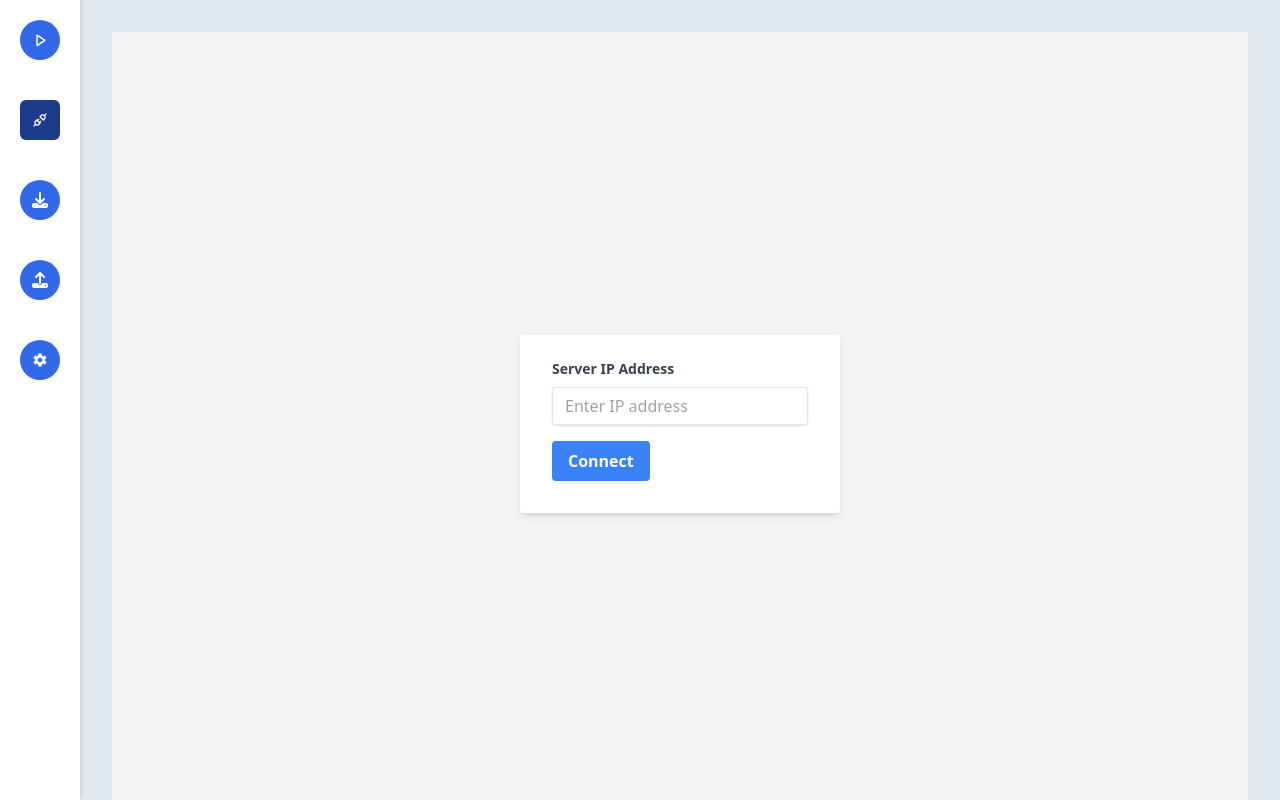
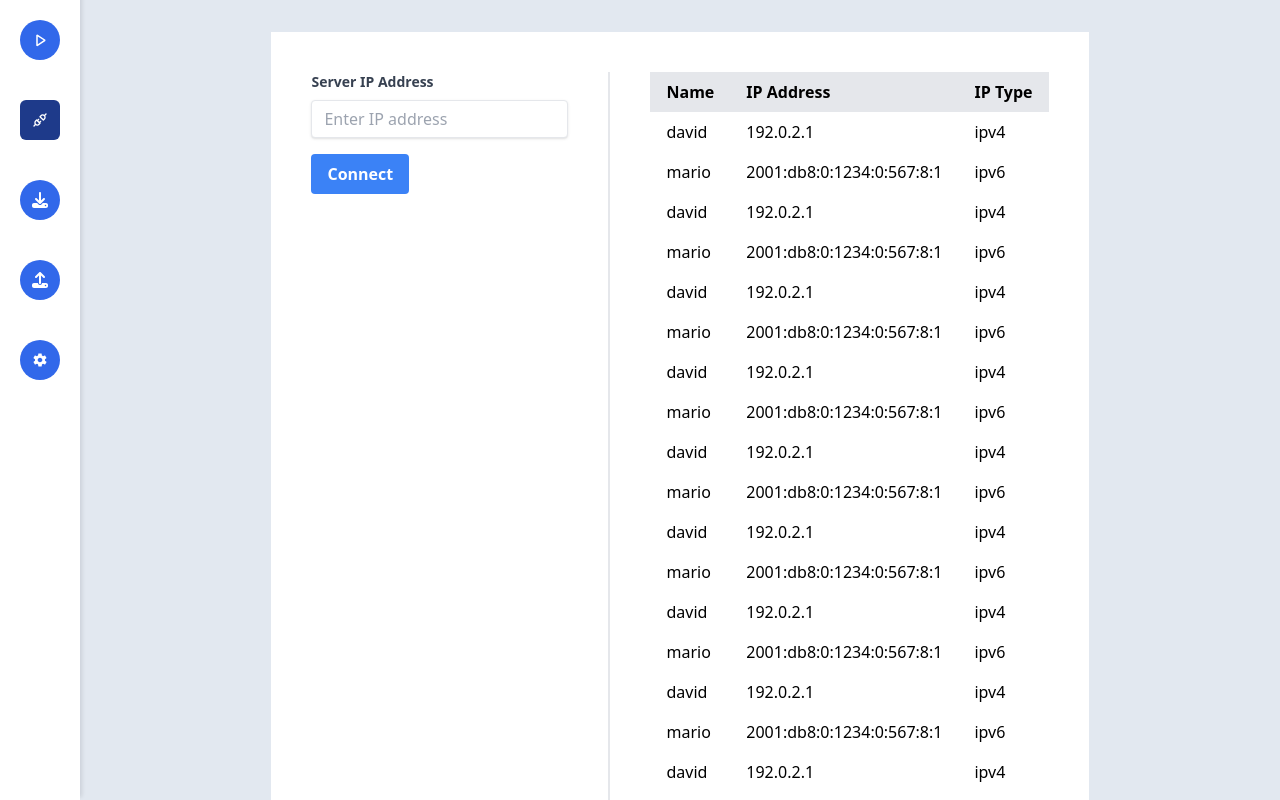
Before and after one commit to Bicheka/file-transfer-system, a React (Vite) app in the folder fileflow/: page / in a window 1280 px wide. Shown: the top 800 px of the page. Built offline with nearby package versions, Linux system fonts and the light colour scheme.

Commit message:
added list of known ips to frontend

```diff
--- /dev/null
+++ b/fileflow/src/components/Connection.jsx
@@ -0,0 +1,13 @@
+import Known from "./Known";
+import ServerConnectForm from "./ServerConnectForm";
+
+function Connection(){
+    return (
+        <div className="md:flex h-[900px] bg-white w-full md:w-fit mx-auto md:space-x-10 p-3 sm:p-10">
+            <ServerConnectForm/>
+            <Known/>
+        </div>
+    );
+}
+
+export default Connection;
--- /dev/null
+++ b/fileflow/src/components/Known.jsx
@@ -0,0 +1,94 @@
+function Known(){
+    // TODO create function to get list of known ips from server
+    const knownIps = [
+        {name: "david", ip: "192.0.2.1", ipType: "ipv4"},
+        {name: "mario", ip: "2001:db8:0:1234:0:567:8:1", ipType: "ipv6"},
+        {name: "david", ip: "192.0.2.1", ipType: "ipv4"},
+        {name: "mario", ip: "2001:db8:0:1234:0:567:8:1", ipType: "ipv6"},
+        {name: "david", ip: "192.0.2.1", ipType: "ipv4"},
+        {name: "mario", ip: "2001:db8:0:1234:0:567:8:1", ipType: "ipv6"},
+        {name: "david", ip: "192.0.2.1", ipType: "ipv4"},
+        {name: "mario", ip: "2001:db8:0:1234:0:567:8:1", ipType: "ipv6"},
+        {name: "david", ip: "192.0.2.1", ipType: "ipv4"},
+        {name: "mario", ip: "2001:db8:0:1234:0:567:8:1", ipType: "ipv6"},
+        {name: "david", ip: "192.0.2.1", ipType: "ipv4"},
+        {name: "mario", ip: "2001:db8:0:1234:0:567:8:1", ipType: "ipv6"},
+        {name: "david", ip: "192.0.2.1", ipType: "ipv4"},
+        {name: "mario", ip: "2001:db8:0:1234:0:567:8:1", ipType: "ipv6"},
+        {name: "david", ip: "192.0.2.1", ipType: "ipv4"},
+        {name: "mario", ip: "2001:db8:0:1234:0:567:8:1", ipType: "ipv6"},
+        {name: "david", ip: "192.0.2.1", ipType: "ipv4"},
+        {name: "mario", ip: "2001:db8:0:1234:0:567:8:1", ipType: "ipv6"},
+        {name: "david", ip: "192.0.2.1", ipType: "ipv4"},
+        {name: "mario", ip: "2001:db8:0:1234:0:567:8:1", ipType: "ipv6"},
+        {name: "david", ip: "192.0.2.1", ipType: "ipv4"},
+        {name: "mario", ip: "2001:db8:0:1234:0:567:8:1", ipType: "ipv6"},
+        {name: "david", ip: "192.0.2.1", ipType: "ipv4"},
+        {name: "mario", ip: "2001:db8:0:1234:0:567:8:1", ipType: "ipv6"},
+        {name: "david", ip: "192.0.2.1", ipType: "ipv4"},
+        {name: "mario", ip: "2001:db8:0:1234:0:567:8:1", ipType: "ipv6"},
+        {name: "david", ip: "192.0.2.1", ipType: "ipv4"},
+        {name: "mario", ip: "2001:db8:0:1234:0:567:8:1", ipType: "ipv6"},
+        {name: "david", ip: "192.0.2.1", ipType: "ipv4"},
+        {name: "mario", ip: "2001:db8:0:1234:0:567:8:1", ipType: "ipv6"},
+        {name: "david", ip: "192.0.2.1", ipType: "ipv4"},
+        {name: "mario", ip: "2001:db8:0:1234:0:567:8:1", ipType: "ipv6"},
+        {name: "david", ip: "192.0.2.1", ipType: "ipv4"},
+        {name: "mario", ip: "2001:db8:0:1234:0:567:8:1", ipType: "ipv6"},
+        {name: "david", ip: "192.0.2.1", ipType: "ipv4"},
+        {name: "mario", ip: "2001:db8:0:1234:0:567:8:1", ipType: "ipv6"},
+        {name: "david", ip: "192.0.2.1", ipType: "ipv4"},
+        {name: "mario", ip: "2001:db8:0:1234:0:567:8:1", ipType: "ipv6"},
+        {name: "david", ip: "192.0.2.1", ipType: "ipv4"},
+        {name: "mario", ip: "2001:db8:0:1234:0:567:8:1", ipType: "ipv6"},
+        {name: "david", ip: "192.0.2.1", ipType: "ipv4"},
+        {name: "mario", ip: "2001:db8:0:1234:0:567:8:1", ipType: "ipv6"},
+        {name: "david", ip: "192.0.2.1", ipType: "ipv4"},
+        {name: "mario", ip: "2001:db8:0:1234:0:567:8:1", ipType: "ipv6"},
+        {name: "david", ip: "192.0.2.1", ipType: "ipv4"},
+        {name: "mario", ip: "2001:db8:0:1234:0:567:8:1", ipType: "ipv6"},
+        {name: "david", ip: "192.0.2.1", ipType: "ipv4"},
+        {name: "mario", ip: "2001:db8:0:1234:0:567:8:1", ipType: "ipv6"},
+        {name: "david", ip: "192.0.2.1", ipType: "ipv4"},
+        {name: "mario", ip: "2001:db8:0:1234:0:567:8:1", ipType: "ipv6"},
+        {name: "david", ip: "192.0.2.1", ipType: "ipv4"},
+        {name: "mario", ip: "2001:db8:0:1234:0:567:8:1", ipType: "ipv6"},
+        {name: "david", ip: "192.0.2.1", ipType: "ipv4"},
+        {name: "mario", ip: "2001:db8:0:1234:0:567:8:1", ipType: "ipv6"},
+        {name: "david", ip: "192.0.2.1", ipType: "ipv4"},
+        {name: "mario", ip: "2001:db8:0:1234:0:567:8:1", ipType: "ipv6"},
+        {name: "david", ip: "192.0.2.1", ipType: "ipv4"},
+        {name: "mario", ip: "2001:db8:0:1234:0:567:8:1", ipType: "ipv6"},
+        {name: "david", ip: "192.0.2.1", ipType: "ipv4"},
+        {name: "mario", ip: "2001:db8:0:1234:0:567:8:1", ipType: "ipv6"},
+        {name: "david", ip: "192.0.2.1", ipType: "ipv4"},
+        {name: "mario", ip: "2001:db8:0:1234:0:567:8:1", ipType: "ipv6"},
+        {name: "david", ip: "192.0.2.1", ipType: "ipv4"},
+        {name: "mario", ip: "2001:db8:0:1234:0:567:8:1", ipType: "ipv6"},
+    ]
+
+    return (
+    <div className="h-full overflow-y-auto min-w-fit">
+        <table className="min-w-full table-auto">
+            <thead className="text-left bg-gray-200 sticky top-0 z-10">
+                <tr>
+                    <th className="px-4 py-2">Name</th>
+                    <th className="px-4 py-2">IP Address</th>
+                    <th className="px-4 py-2">IP Type</th>
+                </tr>
+            </thead>
+            <tbody>
+                {knownIps.map((entry, index) => (
+                    <tr key={index}>
+                        <td className="px-4 py-2">{entry.name}</td>
+                        <td className="px-4 py-2">{entry.ip}</td>
+                        <td className="px-4 py-2">{entry.ipType}</td>
+                    </tr>
+                ))}
+            </tbody>
+        </table>
+    </div>
+    );
+}
+
+export default Known;
--- a/fileflow/src/components/MainContent.jsx
+++ b/fileflow/src/components/MainContent.jsx
@@ -2,13 +2,14 @@ import { Routes, Route } from "react-router-dom";
 import Downloads from "./Downloads";
 import Uploads from "./Uploads";
 import Settings from "./Settings";
-import ServerConnectForm from "./ServerConnectForm";
+import Connection from "./Connection";
+
 
 const MainContent = () => {
   return (
     <main className="flex-1 px-1 pt-6 sm:p-8 bg-slate-200">
       <Routes>
-        <Route path="/" element={<ServerConnectForm/>}/>
+        <Route path="/" element={<Connection/>}/>
         <Route path="/downloads" element={<Downloads />} />
         <Route path="/uploads" element={<Uploads />} />
         <Route path="/settings" element={<Settings />} />
--- a/fileflow/src/components/ServerConnectForm.jsx
+++ b/fileflow/src/components/ServerConnectForm.jsx
@@ -24,11 +24,10 @@ const ServerConnectForm = () => {
   };
 
   return (
-    <div className="flex justify-center items-center h-screen bg-gray-100">
-      <div className="w-full max-w-xs">
+    <div className="max-w-xs md:pr-10 md:border-r-2 sticky top-0">
       <form
         onSubmit={handleConnect}
-          className="bg-white shadow-md rounded px-8 pt-6 pb-8 mb-4"
+        className="bg-white rounded mb-4 h-full"
       >
         <div className="mb-4">
           <label
@@ -60,7 +59,6 @@ const ServerConnectForm = () => {
         </div>
       </form>
     </div>
-    </div>
   );
 };
 
```
Lines whose indentation alone changed are shown as unchanged.
